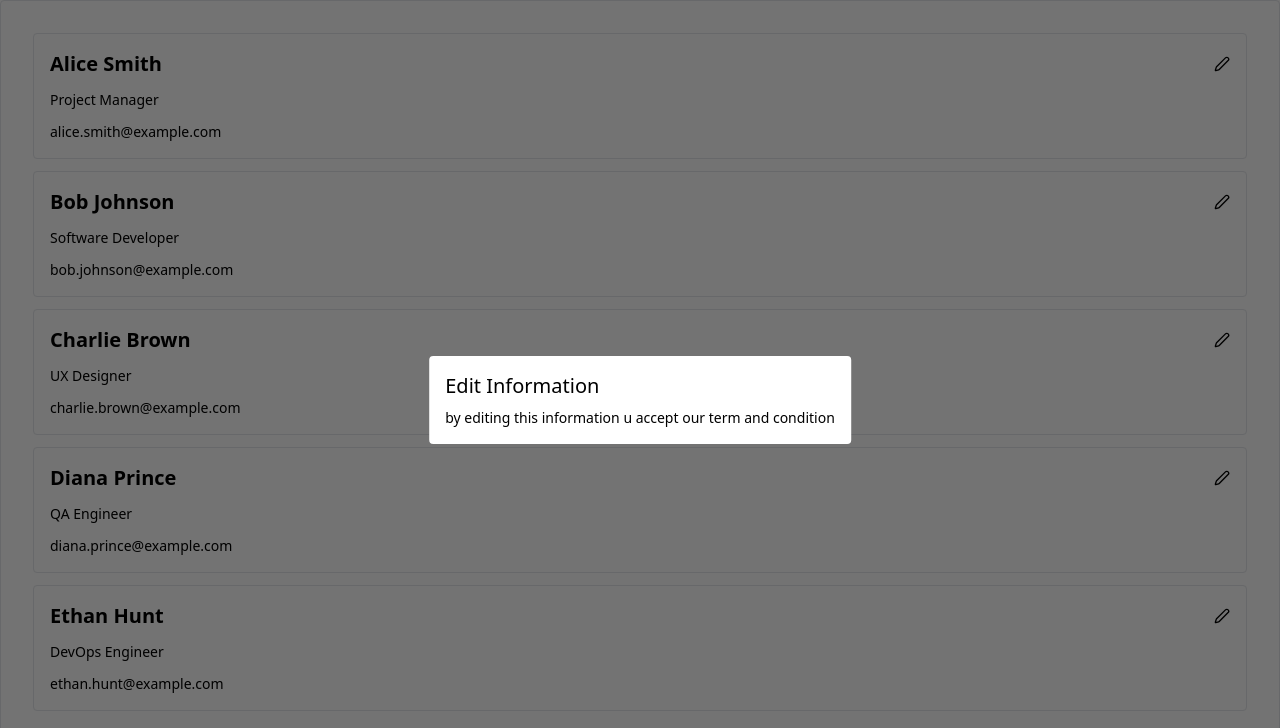
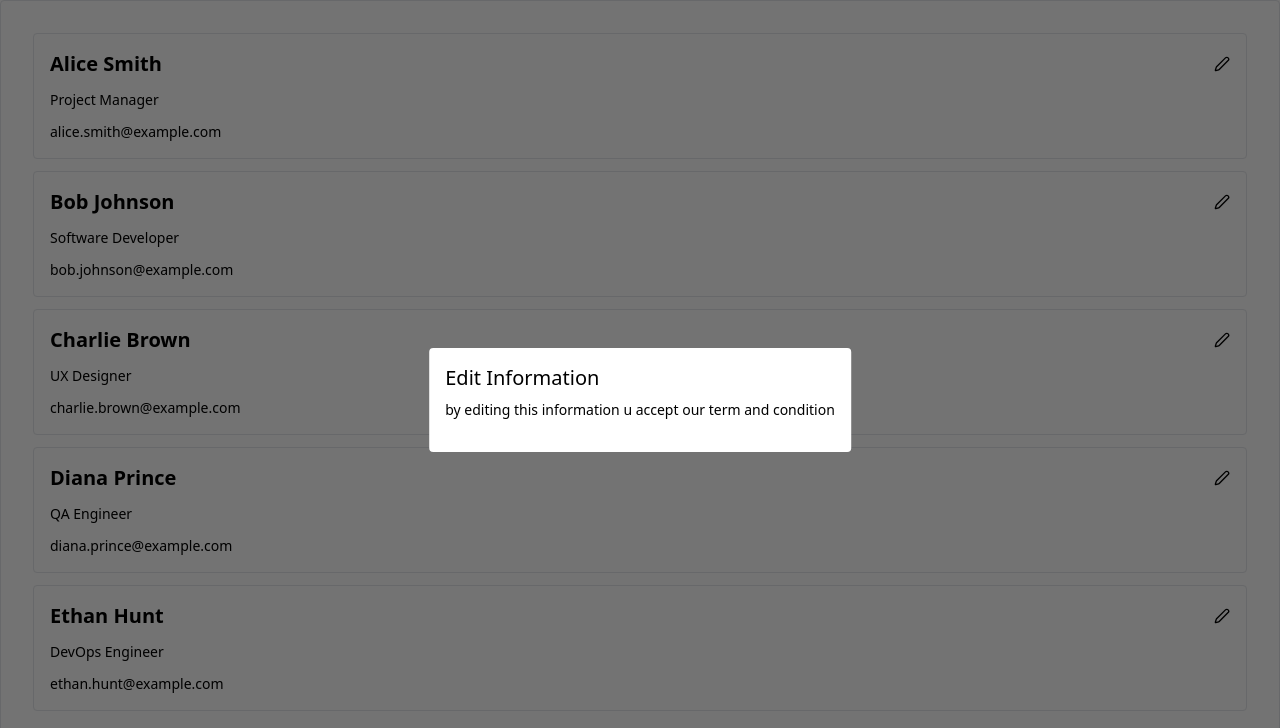
Before and after one commit to NaifIT11/radix-dialog-as-children, a Next.js app: page / in a window 1280 px wide. Both pictures are taken after a click on the button 1222 px from the left and 64 px from the top of the page. Shown: the top 728 px of the page. Built offline with nearby package versions, Linux system fonts and the light colour scheme.

Commit message:
first appearence of form

```diff
--- a/src/app/components/Member.tsx
+++ b/src/app/components/Member.tsx
@@ -20,7 +20,7 @@ export default function Member({ name, role, email }: Member) {
           </Dialog.Trigger>
           <Dialog.Portal>
             <Dialog.Overlay className="fixed inset-0 bg-black/55" />
-            <Dialog.Content className="fixed rounded p-4 bg-white top-1/2 left-1/2 -translate-x-1/2 -translate-y-1/2">
+            <Dialog.Content className="fixed flex flex-col gap-4 rounded p-4 bg-white top-1/2 left-1/2 -translate-x-1/2 -translate-y-1/2">
               <div className="space-y-2">
                 <Dialog.Title className="text-xl">
                   Edit Information
@@ -29,6 +29,9 @@ export default function Member({ name, role, email }: Member) {
                   by editing this information u accept our term and condition
                 </Dialog.DialogDescription>
               </div>
+              <form className="flex flex-col gap-3" onSubmit={(e: React.FormEvent<HTMLFormElement>) => {e.preventDefault()}}>
+
+              </form>
             </Dialog.Content>
           </Dialog.Portal>
         </Dialog.Root>
```
